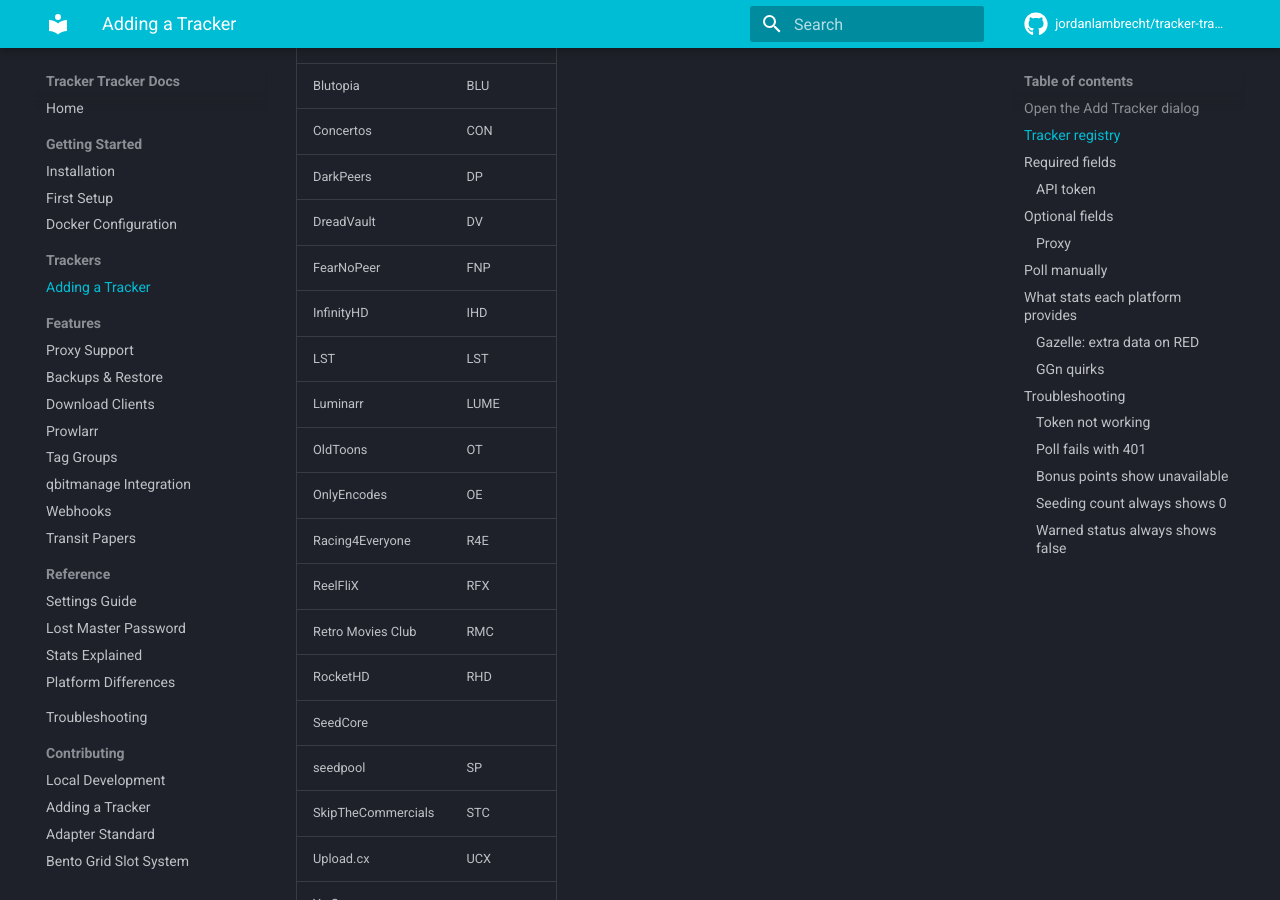
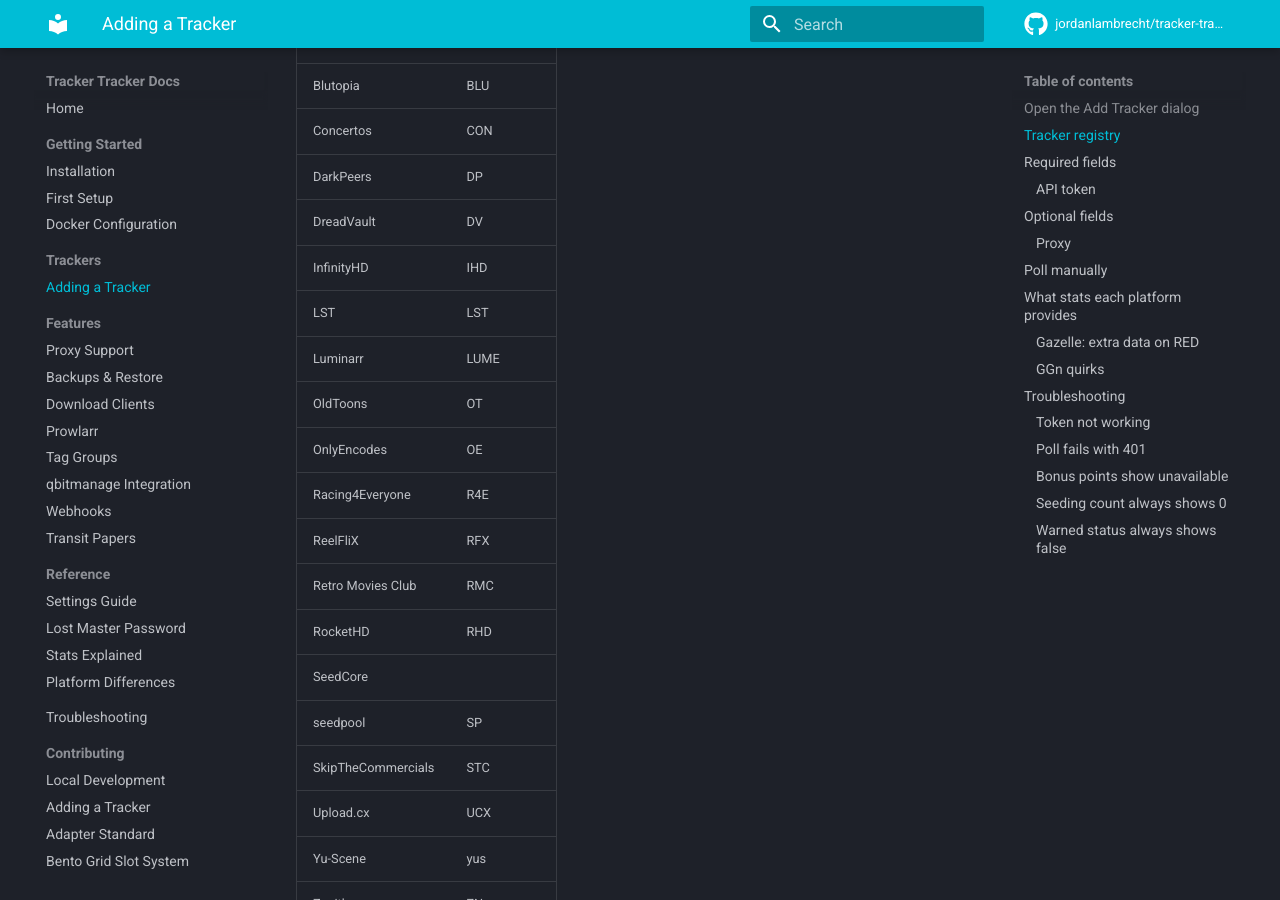
Before and after one commit to jordanlambrecht/tracker-tracker, an MkDocs documentation site: the page built from docs/kb/docs/trackers/adding-a-tracker.md, in a window 1280 px wide and 900 px high, scrolled down 1037 px. Built offline with MkDocs 1.6.1 and Material for MkDocs 9.7.7, drawn with Linux system fonts in a browser that asks for light colours; comment, search, counter and statistics services are not loaded.

Commit message:
docs: drop FearNoPeer from the trackers you can add

```diff
--- a/docs/kb/docs/trackers/adding-a-tracker.md
+++ b/docs/kb/docs/trackers/adding-a-tracker.md
@@ -24,7 +24,6 @@
     | Concertos          | CON          |
     | DarkPeers          | DP           |
     | DreadVault         | DV           |
-    | FearNoPeer         | FNP          |
     | InfinityHD         | IHD          |
     | LST                | LST          |
     | Luminarr           | LUME         |
```
